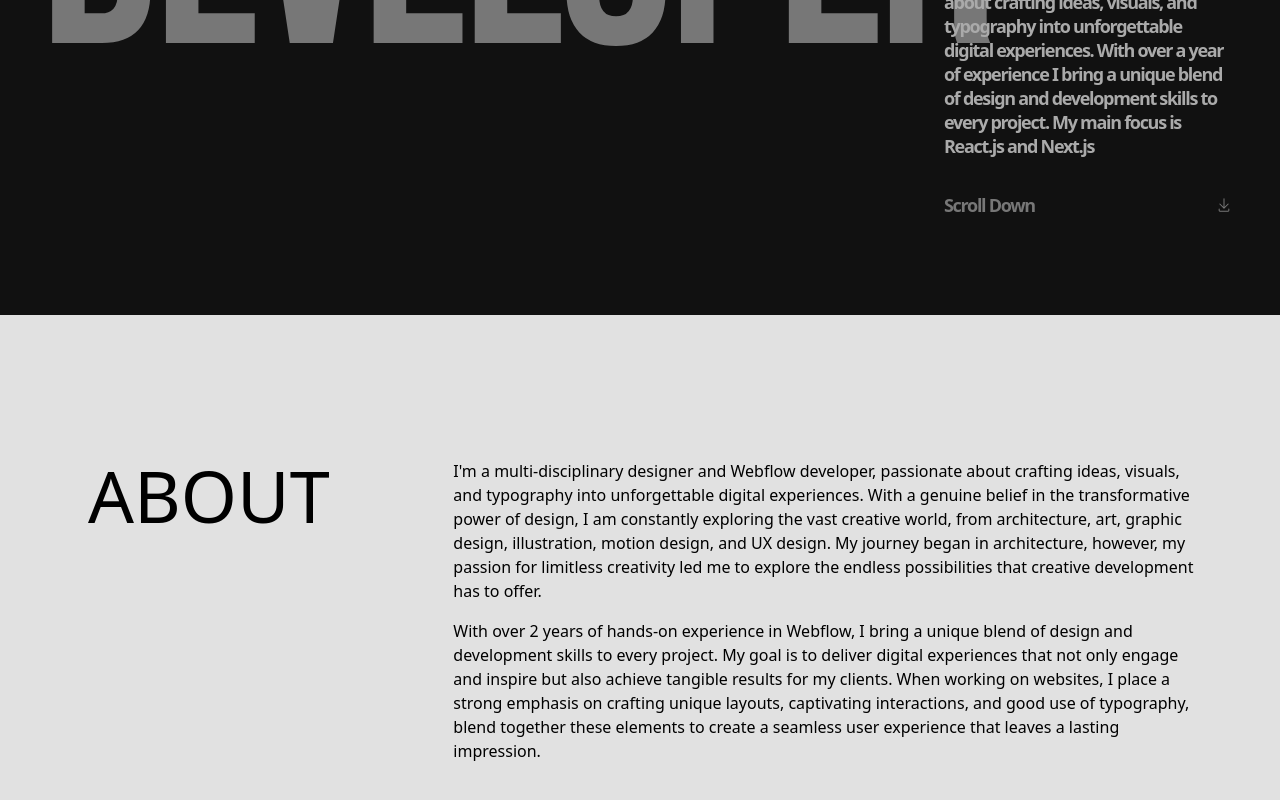
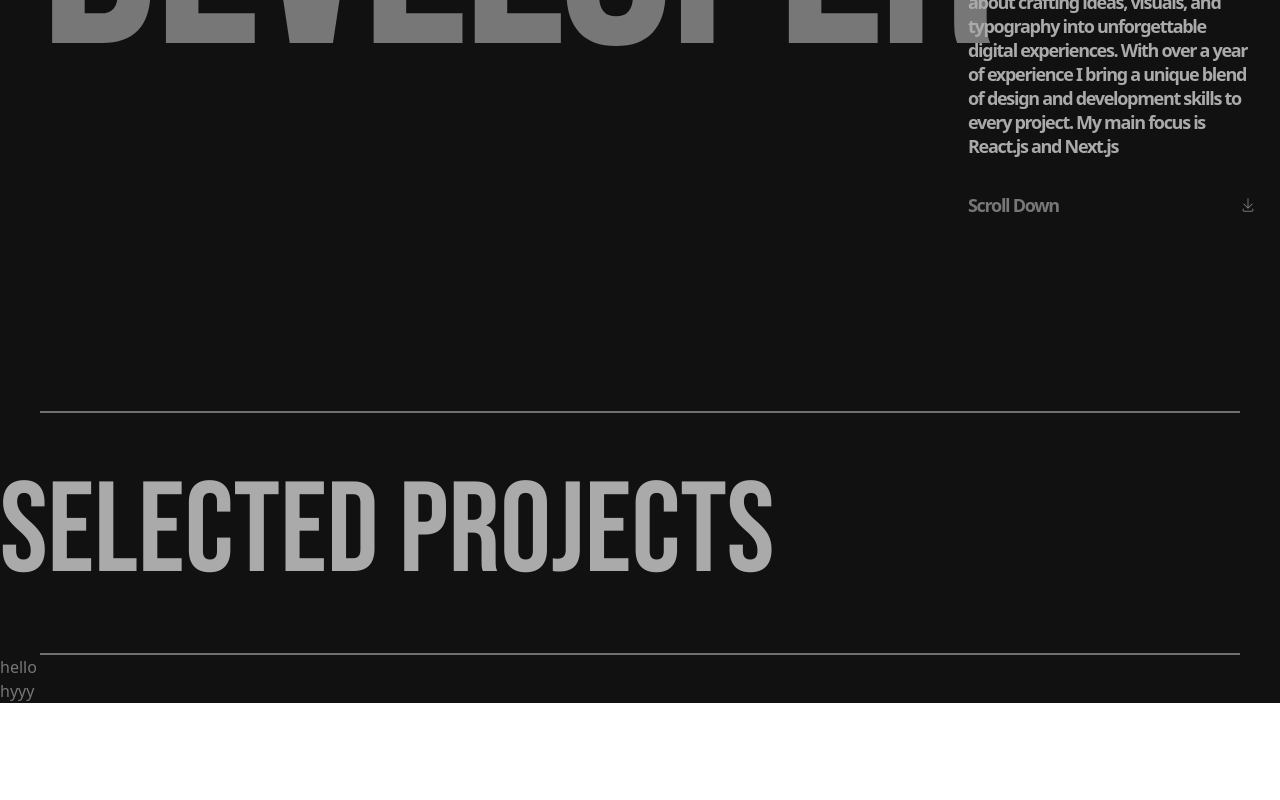
Before and after one commit to stharavi01/react-portfolio, a React (Vite) app: page / in a window 1280 px wide. Shown: the part 560-1360 px from the top of the page. After the commit the page ends 1263 px from the top, so only its background shows below. Built offline with nearby package versions, Linux system fonts and the light colour scheme.

Commit message:
add about section

```diff
--- a/src/App.jsx
+++ b/src/App.jsx
@@ -2,7 +2,7 @@ import Home from "./components/Home";
 import About from "./components/About";
 const App = () => {
 	return (
-		<div>
+		<div className="bg-black text-darkWhite">
 			<Home />
 			<About />
 		</div>
--- a/src/components/About.jsx
+++ b/src/components/About.jsx
@@ -1,34 +1,17 @@
 const About = () => {
 	return (
-		<section
-			id="about"
-			className="w-full h-screen grid grid-cols-6 gap-20 mt-36 ">
-			<div className="col-span-2 pl-6  ">
-				<p className="text-7xl ml-16 uppercase">About</p>
+		<section id="about" className="w-full mt-24">
+			<div>
+				<div class="border-b-2 border-white mx-10 border-opacity-40"></div>
+				<div className="uppercase py-6 font-BebasNeue font-light text-lightWhite text-[8rem]">
+					Selected Projects
+				</div>
+				<div class="border-b-2 border-white mx-10 border-opacity-40"></div>
 			</div>
 
-			<div className="col-span-4 h-full text-wrap mr-20">
-				<p className="mb-4">
-					I'm a multi-disciplinary designer and Webflow developer, passionate
-					about crafting ideas, visuals, and typography into unforgettable
-					digital experiences. With a genuine belief in the transformative power
-					of design, I am constantly exploring the vast creative world, from
-					architecture, art, graphic design, illustration, motion design, and UX
-					design. My journey began in architecture, however, my passion for
-					limitless creativity led me to explore the endless possibilities that
-					creative development has to offer.
-				</p>
-				<p>
-					With over 2 years of hands-on experience in Webflow, I bring a unique
-					blend of design and development skills to every project. My goal is to
-					deliver digital experiences that not only engage and inspire but also
-					achieve tangible results for my clients. When working on websites, I
-					place a strong emphasis on crafting unique layouts, captivating
-					interactions, and good use of typography, blend together these
-					elements to create a seamless user experience that leaves a lasting
-					impression.
-				</p>
-				<p></p>
+			<div grid grid-col-2 px-16 py-2>
+				<div className="col-span-1">hello</div>
+				<div className="col-span-1">hyyy</div>
 			</div>
 		</section>
 	);
--- a/src/components/Home.jsx
+++ b/src/components/Home.jsx
@@ -9,7 +9,7 @@ const Home = () => {
 	return (
 		<>
 			<Navbar />
-			<section className="h-screen w-full relative pt-7 px-10  bg-black text-darkWhite ">
+			<section className="h-screen w-full relative pt-7 px-10">
 				<div className="heading-container ">
 					<div className="text-[18.5rem] font-BebasNeue tracking-[-0.4rem]  leading-none flex flex-col">
 						<div>
@@ -36,7 +36,7 @@ const Home = () => {
 						</div>
 					</div>
 
-					<div className="w-[18rem] flex-end absolute right-12 bottom-[6rem] tracking-[-1.3px]">
+					<div className="w-[18rem] flex-end absolute right-6 bottom-[6rem] tracking-[-1.3px]">
 						<div>
 							<span className="uppercase font-light items-baseline mr-2">
 								About
--- a/src/index.css
+++ b/src/index.css
@@ -18,25 +18,6 @@
 		url("./assets/fonts/OpenSauceOne-Light.ttf") format("truetype");
 }
 
-* {
-	margin: 0;
-	padding: 0;
-	box-sizing: border-box;
-}
-
-html {
-	scroll-behavior: smooth;
-}
-
-body {
-	color: black;
-	width: 100dvw;
-	overflow-x: hidden;
-	height: 100%;
-	background: #e1e1e1;
-	border-color: #3b3b3b;
-}
-
 .text-hover {
 	@apply hover:text-lightWhite transition-colors duration-300;
 }
```
